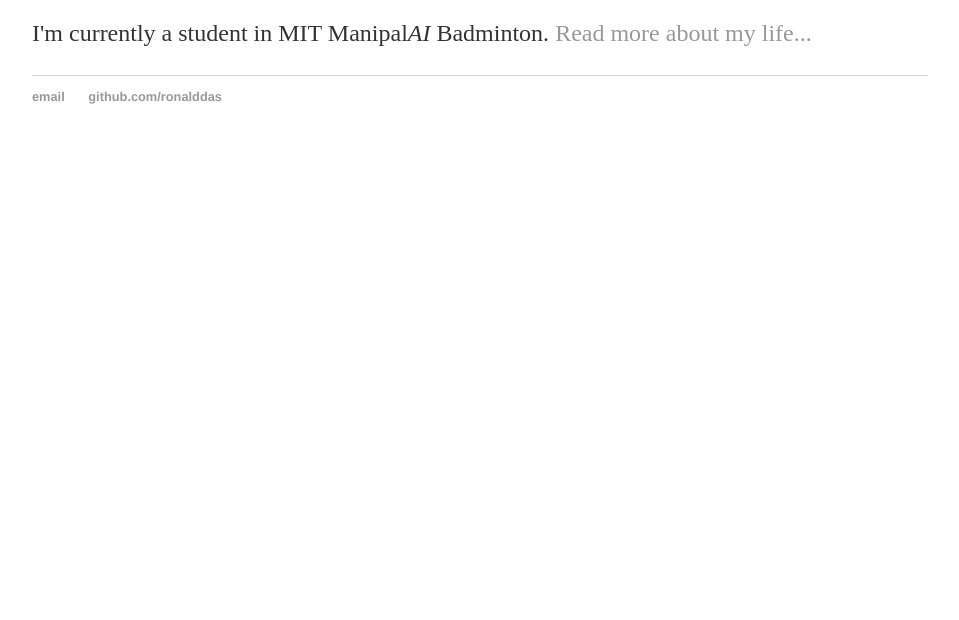
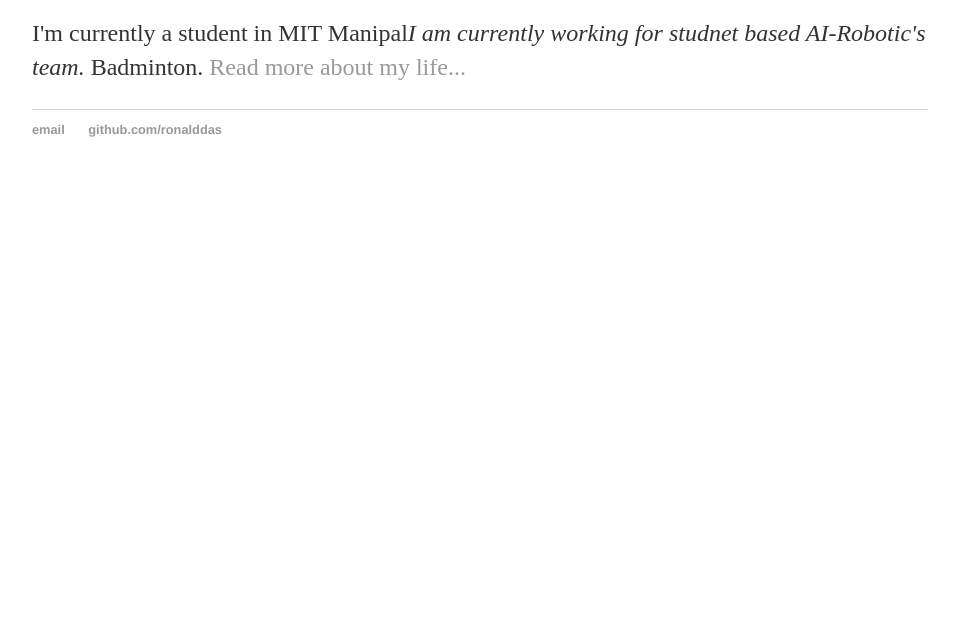
Before and after one commit to ronalddas/ronalddas.github.io, a plain HTML site: page index.html in a window 1280 px wide. Shown: the part 180-800 px from the top of the page, without its empty margins (160-1119 px from the left). Drawn offline with Linux system fonts and the light colour scheme.

Commit message:
Update index.html

```diff
--- a/index.html
+++ b/index.html
@@ -16,7 +16,7 @@
 		<div class="container">
     		<div class="blurb">
         		<h1>Hi there, I'm Ronald Das!</h1>
-				<p>I'm currently a student in MIT Manipal<em>AI</em> Badminton. <a href="/about">Read more about my life...</a></p>
+				<p>I'm currently a student in MIT Manipal<em>I am currently working for studnet based AI-Robotic's team.</em> Badminton. <a href="/about">Read more about my life...</a></p>
     		</div><!-- /.blurb -->
 		</div><!-- /.container -->
 		<footer>
```
